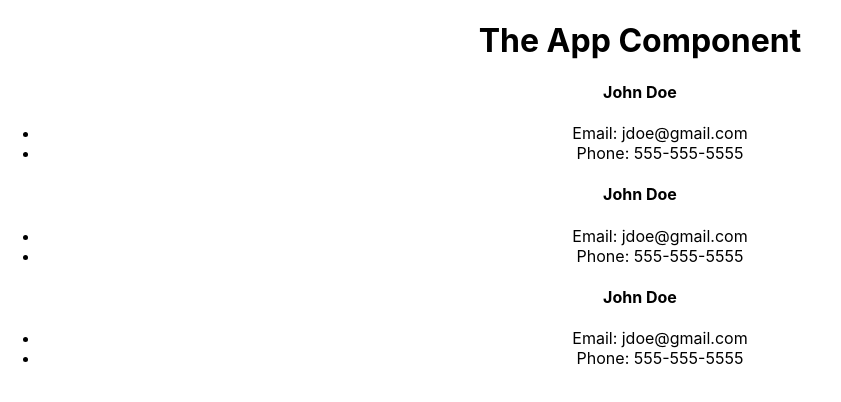
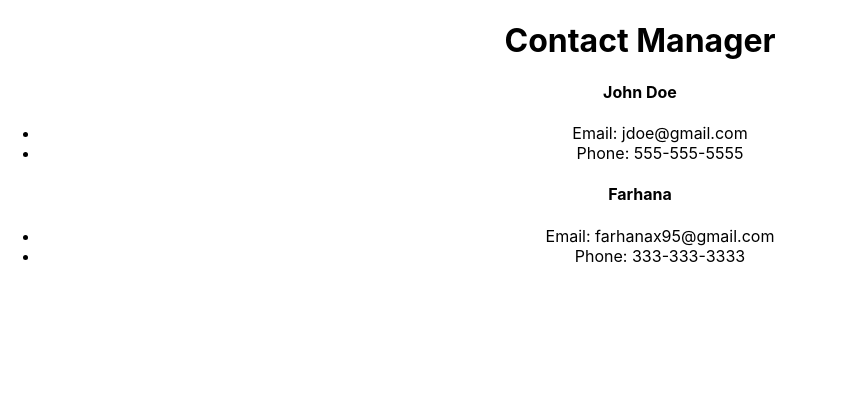
Before and after one commit to killcodeX/Contact-Manager, a React (Create React App) app in the folder contact-manager/: page / in a window 1280 px wide. Shown: the top 402 px of the page, without its empty margins (0-841 px from the left). Built offline with nearby package versions, Linux system fonts and the light colour scheme.

Commit message:
working with props

```diff
--- a/contact-manager/src/App.js
+++ b/contact-manager/src/App.js
@@ -1,16 +1,18 @@
-import React, {Component} from 'react';
+import React, { Component } from 'react';
 import './App.css';
 import Contact from './components/Contact';
+import Header from './components/Header';
 
-function App() {
-  return (
-    <div className="App">
-      <h1>The App Component</h1>
-      <Contact/>
-      <Contact/>
-      <Contact/>
-    </div>
-  );
+class App extends Component{
+  render(){
+    return (
+      <div className="App">
+        <Header branding="Contact Manager"/>
+        <Contact name="John Doe" email="jdoe@gmail.com" phone="555-555-5555"/>
+        <Contact name="Farhana" email="farhanax95@gmail.com" phone="333-333-3333"/>
+      </div>
+    );
+  }
 }
 
 export default App;
--- a/contact-manager/src/components/Contact.js
+++ b/contact-manager/src/components/Contact.js
@@ -2,12 +2,13 @@ import React, { Component } from 'react'
 
 class Contact extends Component {
     render() {
+        const {name, email, phone} = this.props;
         return (
             <div>
-                <h4>John Doe</h4>
+                <h4>{name}</h4>
                 <ul>
-                    <li>Email: jdoe@gmail.com</li>
-                    <li>Phone: 555-555-5555</li>
+                    <li>Email: {email}</li>
+                    <li>Phone: {phone}</li>
                 </ul>
             </div>
         )
--- /dev/null
+++ b/contact-manager/src/components/Header.js
@@ -0,0 +1,12 @@
+import React from 'react'
+
+const Header = (props) =>{
+    const {branding} =props;
+    return (
+        <div>
+            <h1>{branding}</h1>
+        </div>
+    )
+}
+
+export default Header;
```
